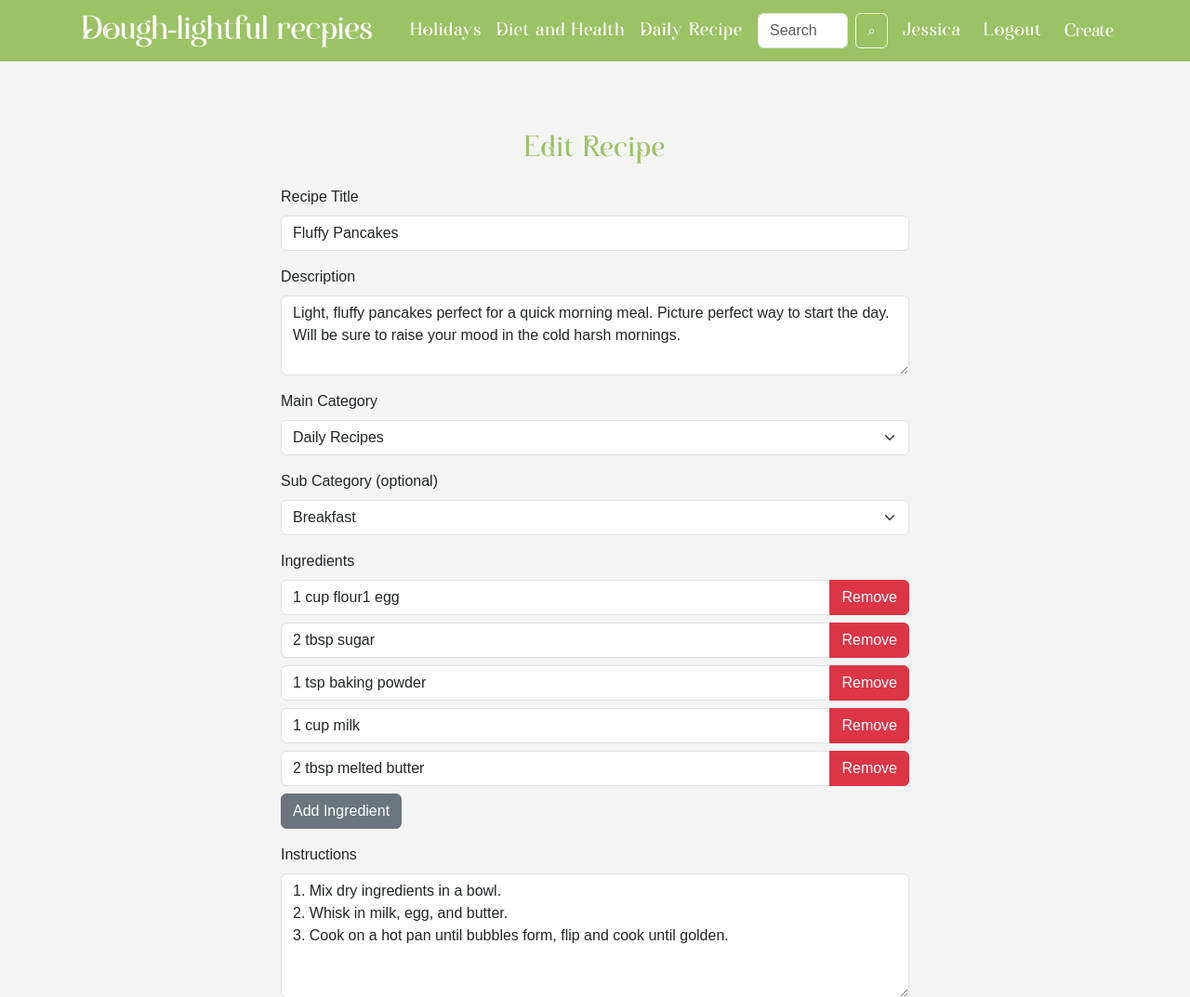
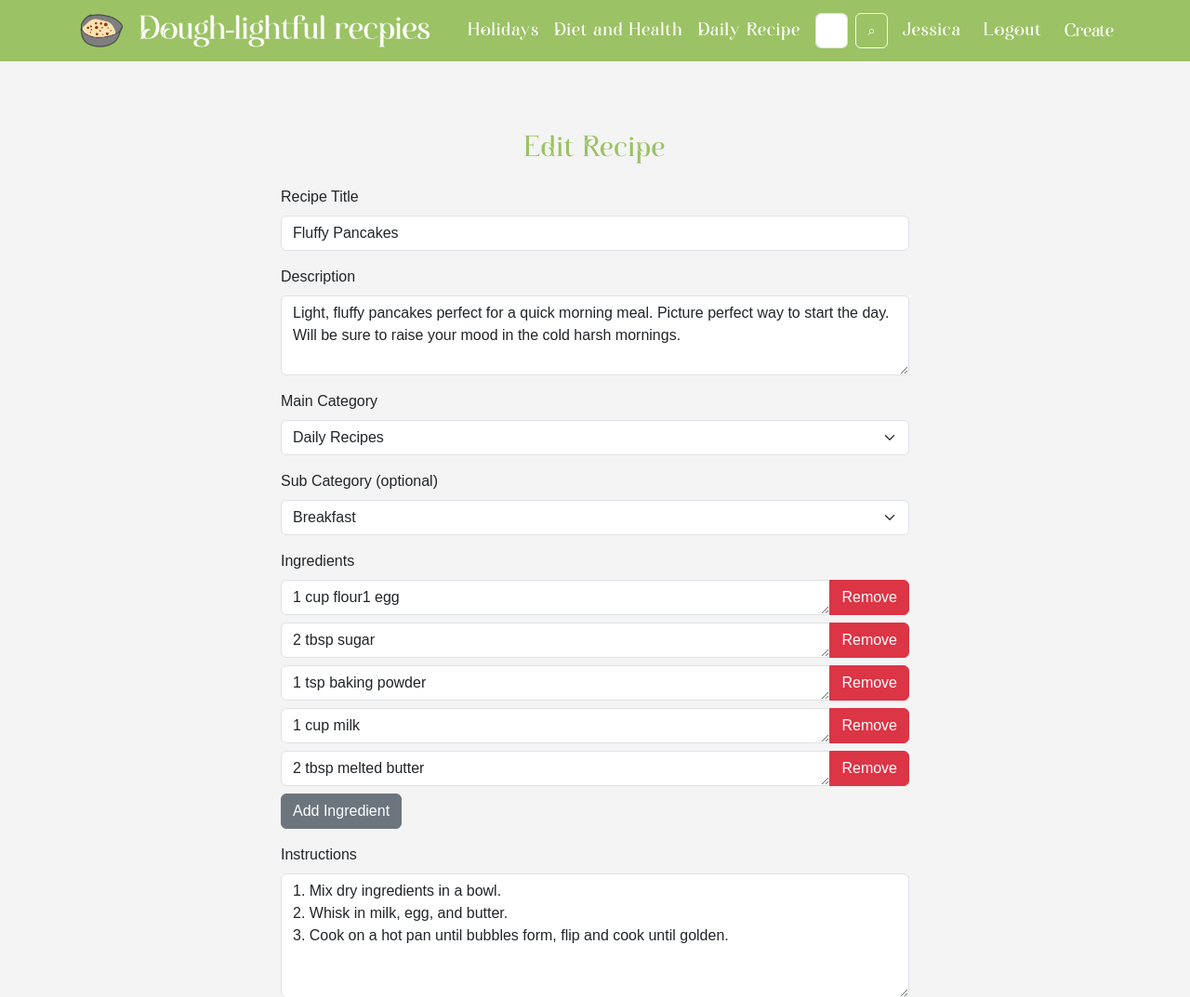
Before and after one commit to Jessica-Stevenson/L6SD_26T1_Recipe_Webiste_Jessica_Stevenson, a Django app: page /recipe/edit/4/ in a window 1280 px wide. Shown: the top 1073 px of the page at 93% size. Run offline with Django 5.2, Linux system fonts and the light colour scheme; a user stored in the database is signed in; data comes from the database, SQL or seed files in the repository; both versions use the stored data as it was after the commit.

Commit message:
minor fixes

```diff
--- a/recipesite/templates/base.html
+++ b/recipesite/templates/base.html
@@ -6,6 +6,7 @@
     <link href="https://cdn.jsdelivr.net/npm/bootstrap@5.3.2/dist/css/bootstrap.min.css" rel="stylesheet">
     <link href="https://cdn.jsdelivr.net/npm/bootstrap-icons@1.11.3/font/bootstrap-icons.css" rel="stylesheet">
     <link rel="stylesheet" href="{% static 'recipestatic/style.css' %}">
+    <link rel="icon" type="image/png" href="{% static 'recipestatic/Le_Logo.png' %}">
 </head>
 <body class="d-flex flex-column min-vh-100">
 
@@ -15,6 +16,7 @@
         <!-- Left links -->
         <div class="d-flex align-items-center">
             <a class="navbar-brand d-flex align-items-center me-4" href="{% url 'home' %}">
+                <img src="{% static 'recipestatic/Le_Logo.png' %}" alt="Le Logo" class="logo-img me-2">
                 <img src="{% static 'recipestatic/Logoagian.png' %}" alt="Logo" class="logo-img me-2">
             </a>
 
--- a/recipesite/templates/food/edit_recipe.html
+++ b/recipesite/templates/food/edit_recipe.html
@@ -33,17 +33,19 @@
         <label class="form-label">Ingredients</label>
 
         <div id="ingredients-container">
-            {% for ingredient in recipe.ingredients.splitlines %}
-            <div class="input-group mb-2 ingredient-row">
-                <input type="text" class="form-control ingredient-field" value="{{ ingredient }}">
-                <button type="button" class="btn btn-danger remove-btn">Remove</button>
-            </div>
-            {% empty %}
-            <div class="input-group mb-2 ingredient-row">
-                <input type="text" class="form-control ingredient-field" placeholder="Ingredient">
-                <button type="button" class="btn btn-danger remove-btn">Remove</button>
-            </div>
-            {% endfor %}
+            {% if recipe.ingredients %}
+                {% for ingredient in recipe.ingredients.splitlines %}
+                <div class="input-group mb-2 ingredient-row">
+                    <textarea class="form-control ingredient-field" rows="1">{{ ingredient }}</textarea>
+                    <button type="button" class="btn btn-danger remove-btn">Remove</button>
+                </div>
+                {% endfor %}
+            {% else %}
+                <div class="input-group mb-2 ingredient-row">
+                    <textarea class="form-control ingredient-field" rows="1" placeholder="Ingredient"></textarea>
+                    <button type="button" class="btn btn-danger remove-btn">Remove</button>
+                </div>
+            {% endif %}
         </div>
 
         <button type="button" class="btn btn-secondary mb-3" onclick="addIngredient()">
@@ -83,7 +85,7 @@
     row.className = "input-group mb-2 ingredient-row";
 
     row.innerHTML = `
-        <input type="text" class="form-control ingredient-field" placeholder="Ingredient">
+        <textarea class="form-control ingredient-field" rows="1" placeholder="Ingredient"></textarea>
         <button type="button" class="btn btn-danger remove-btn">Remove</button>
     `;
 
@@ -108,7 +110,8 @@
         }
     });
 
-    document.getElementById("id_ingredients").value = ingredients.join("\\n");
+    // Use real newlines
+    document.getElementById("id_ingredients").value = ingredients.join("\n");
 });
 </script>
 
```
Also changed, not shown: recipesite/db.sqlite3, recipesite/media/recipes/4b-chocolate-mug-cake-2790953261_JO1gpws.jpg (added), recipesite/media/recipes/Cheesecake-Cups-19B-3362718626_AOgg9i3.jpg (added), recipesite/media/recipes/Cheesecake-Cups-19B-3362718626_dbCVgVx.jpg (added), recipesite/media/recipes/Le_Logo_5bIMjGE.png (added), recipesite/media/recipes/Logo.png (added), recipesite/recipe/static/recipestatic/Le_Logo.png.
